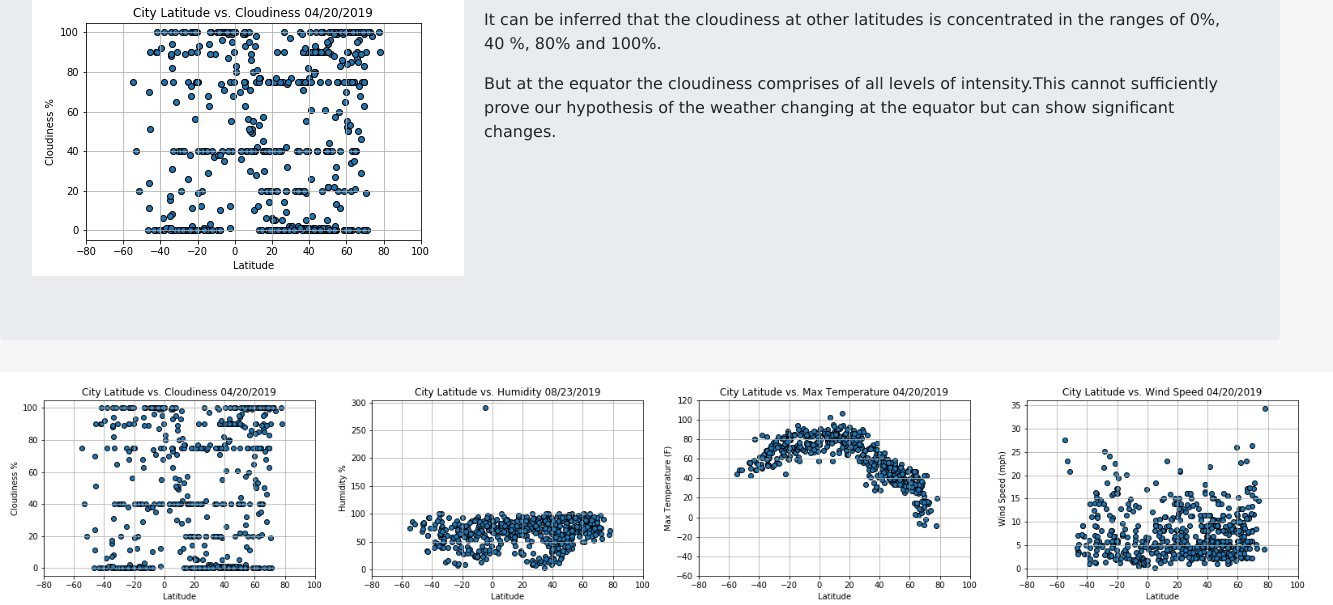
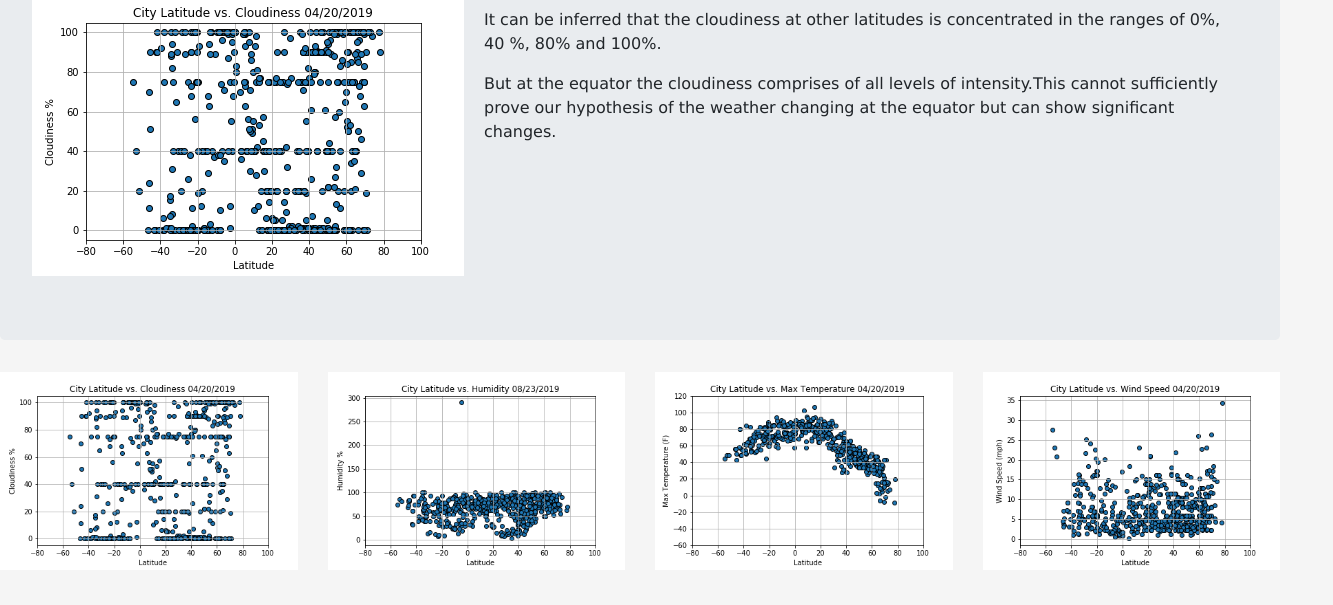
Before and after one commit to MrinmayeeKulkarni/Weather-Py, a plain HTML site: page Cloudiness.html in a window 1280 px wide. Shown: the part 198-803 px from the top of the page, 1333 px wide, since content can reach past the window. Drawn offline with nearby package versions, Linux system fonts and the light colour scheme.

Commit message:
final updates

```diff
--- a/Cloudiness.html
+++ b/Cloudiness.html
@@ -61,14 +61,14 @@
                         <div class="col-sm-6 col-md-3">
                           <div class="thumbnail">
                             <a href="Cloudiness.html">
-                            <img src="output_data/LatvsCloudiness.png" style="width:350px" alt="cloudiness">
+                            <img src="output_data/LatvsCloudiness.png" style="width:100%" alt="cloudiness">
                           </a>
                           </div>
                         </div>
                         <div class="col-sm-6 col-md-3">
                             <div class="thumbnail">
                               <a href="Humidity.html">
-                              <img src="output_data/LatvsHumidity.png" style="width:350px" alt="Humidity">
+                              <img src="output_data/LatvsHumidity.png" style="width:100%" alt="Humidity">
                               </a>
 
                             </div>
@@ -76,7 +76,7 @@
                           <div class="col-sm-6 col-md-3">
                               <div class="thumbnail">
                                   <a href="Temperature.html">
-                                <img src="output_data/LatvsTemp.png" style="width:350px" alt="temperature">
+                                <img src="output_data/LatvsTemp.png" style="width:100%" alt="temperature">
                                </a>
 
                               </div>
@@ -84,7 +84,7 @@
                             <div class="col-sm-6 col-md-3">
                                 <div class="thumbnail">
                                   <a href="Windspeed.html">
-                                  <img src="output_data/LatvsWindspeed.png" style="width:350px" alt="Windspeed">
+                                  <img src="output_data/LatvsWindspeed.png" style="width:100%" alt="Windspeed">
                                   </a>
                                 </div>
                             </div>
```
Also changed, not shown: Humidity.html (+4 -4 lines), Temperature.html (+4 -4 lines), Windspeed.html (+4 -4 lines), comparison.html (+4 -4 lines).
